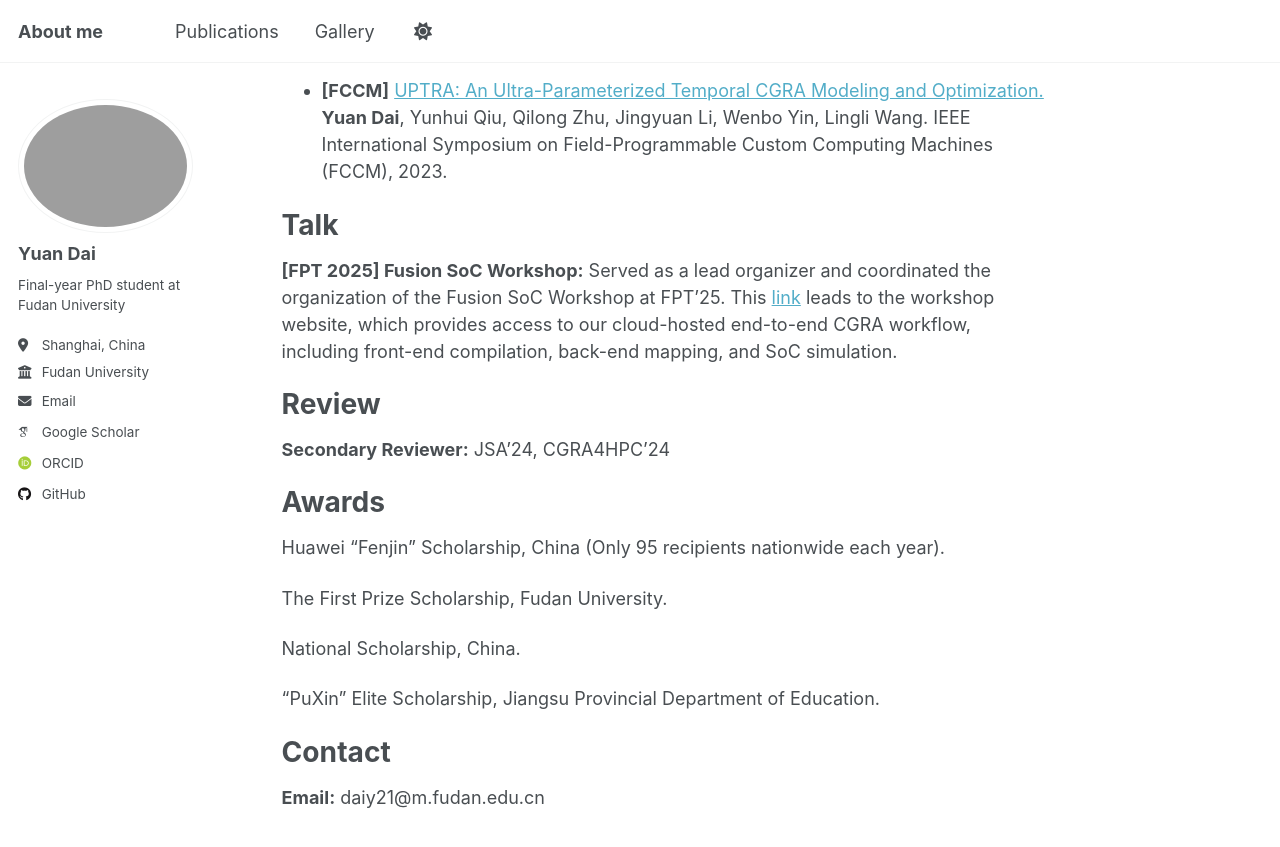
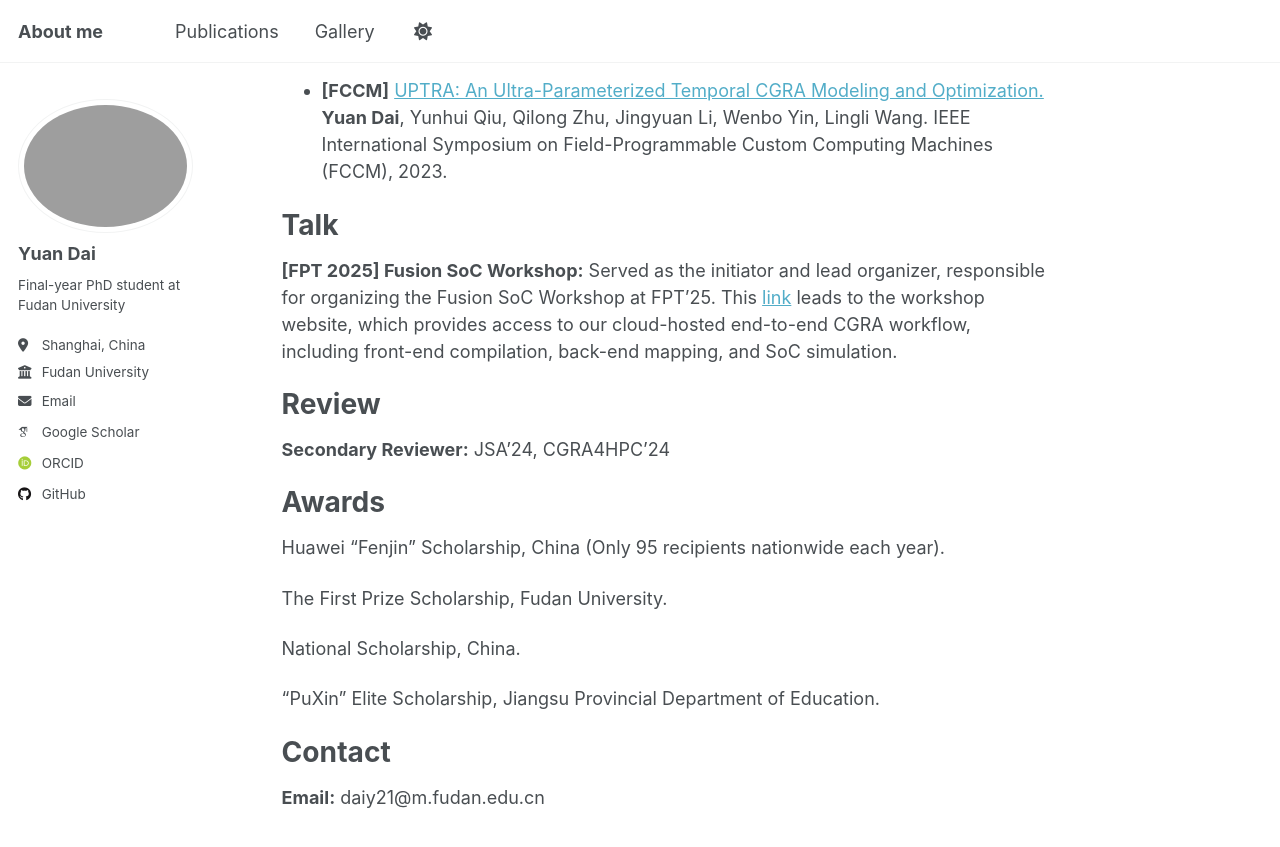
Before and after one commit to Dai-dirk/Dai-dirk.github.io, a Jekyll site: the page built from _pages/about.md, in a window 1280 px wide and 900 px high, scrolled down 1451 px. Shown: the top 847 px of the window. Built offline with Jekyll 4.4.1, drawn with Linux system fonts in a browser that asks for light colours; some web fonts are replaced.

Commit message:
Update about.md

```diff
--- a/_pages/about.md
+++ b/_pages/about.md
@@ -49,7 +49,7 @@ IEEE International Symposium on Field-Programmable Custom Computing Machines (FC
 
 Talk
 ======
-**[FPT 2025] Fusion SoC Workshop:** Served as a lead organizer and coordinated the organization of the Fusion SoC Workshop at FPT'25. This [link](https://fpt-2025.lin.pub/) leads to the workshop website, which provides access to our cloud-hosted end-to-end CGRA workflow, including front-end compilation, back-end mapping, and SoC simulation.
+**[FPT 2025] Fusion SoC Workshop:** Served as the initiator and lead organizer, responsible for organizing the Fusion SoC Workshop at FPT'25. This [link](https://fpt-2025.lin.pub/) leads to the workshop website, which provides access to our cloud-hosted end-to-end CGRA workflow, including front-end compilation, back-end mapping, and SoC simulation.
 
 Review
 ======
```
